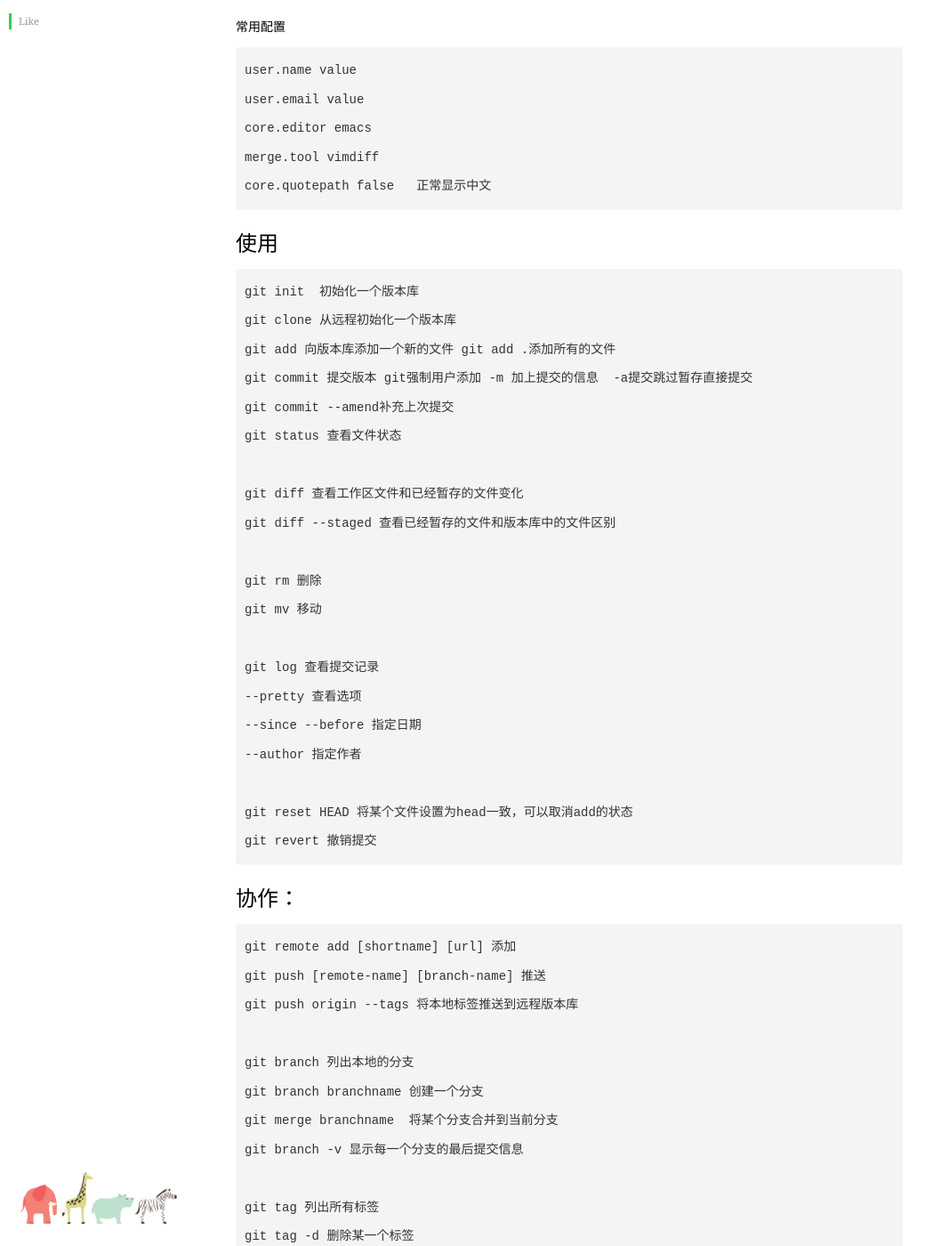
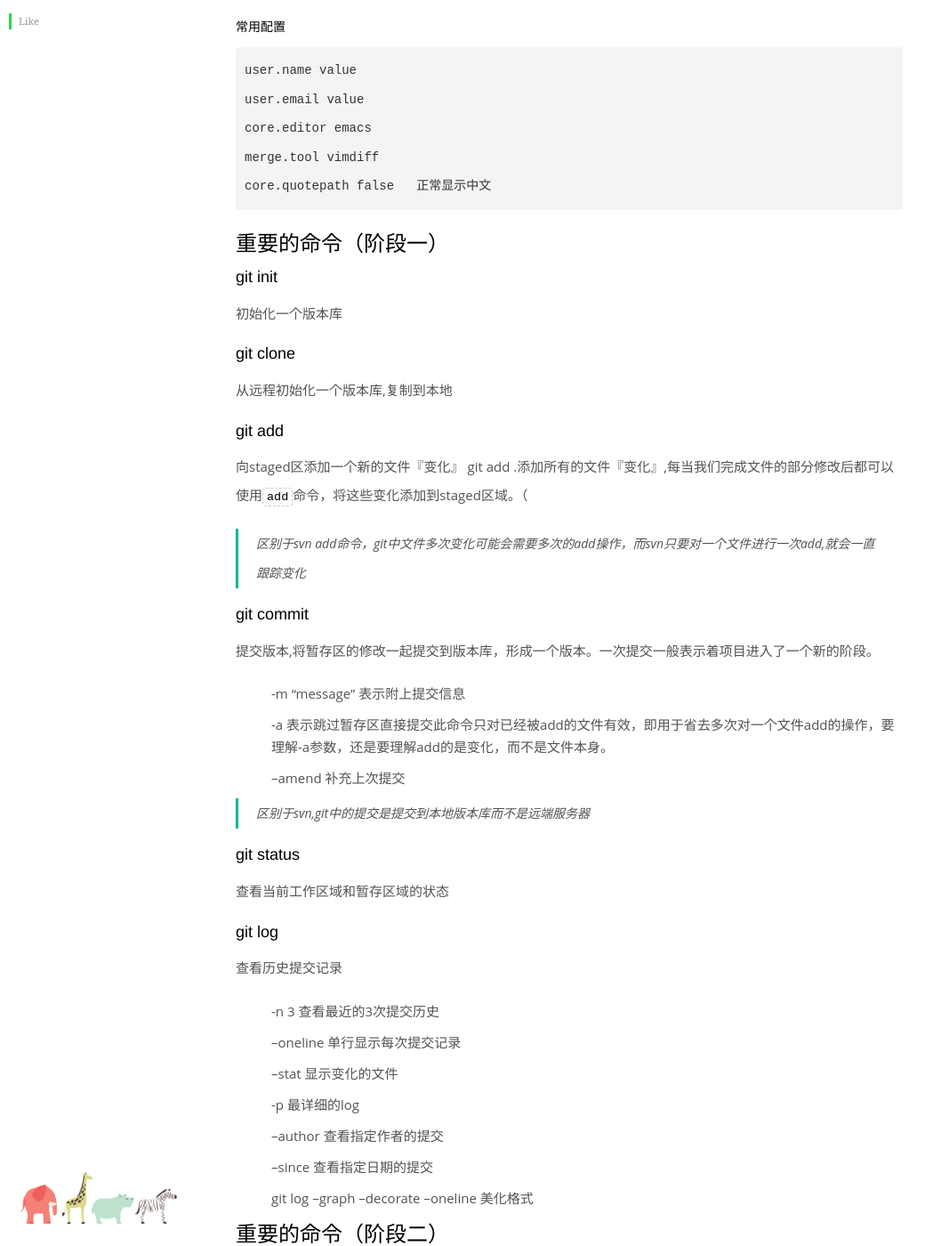
Before and after one commit to leeon/leeon.github.com, a Jekyll site: the page built from note/tool/git.md, in a window 1280 px wide and 1400 px high, scrolled down 1848 px. Shown: the whole window at 89% size, without its empty margins (0-1058 px from the left). Built offline with Jekyll 4.4.1, drawn with Linux system fonts in a browser that asks for light colours; Markdown is read by kramdown in place of the engine named in the settings; comment, search, counter and statistics services are not loaded; some of the changed text lies outside the part shown.

```diff
--- a/note/tool/git.md
+++ b/note/tool/git.md
@@ -57,26 +57,58 @@ Git 中的分支，其实本质上仅仅是个指向 commit 对象的可变指
     merge.tool vimdiff
     core.quotepath false   正常显示中文
 
-###使用
+###重要的命令（阶段一）
 
-    git init  初始化一个版本库
-    git clone 从远程初始化一个版本库
-    git add 向版本库添加一个新的文件 git add .添加所有的文件
-    git commit 提交版本 git强制用户添加 -m 加上提交的信息  -a提交跳过暂存直接提交
-    git commit --amend补充上次提交
-    git status 查看文件状态
+####git init
+初始化一个版本库
+
+####git clone
+从远程初始化一个版本库,复制到本地
+
+####git add
+向staged区添加一个新的文件『变化』 git add .添加所有的文件『变化』,每当我们完成文件的部分修改后都可以使用`add`命令，将这些变化添加到staged区域。（
+
+> 区别于svn add命令，git中文件多次变化可能会需要多次的add操作，而svn只要对一个文件进行一次add,就会一直跟踪变化
+
+####git commit
+提交版本,将暂存区的修改一起提交到版本库，形成一个版本。一次提交一般表示着项目进入了一个新的阶段。
+
++ -m "message"   表示附上提交信息
++ -a 表示跳过暂存区直接提交此命令只对已经被add的文件有效，即用于省去多次对一个文件add的操作，要理解-a参数，还是要理解add的是变化，而不是文件本身。
++ --amend 补充上次提交
+
+> 区别于svn,git中的提交是提交到本地版本库而不是远端服务器
+
+####git status
+查看当前工作区域和暂存区域的状态
+
+####git log
+查看历史提交记录
+
++ -n 3   查看最近的3次提交历史
++ --oneline  单行显示每次提交记录
++ --stat   显示变化的文件
++ -p   最详细的log
++ --author   查看指定作者的提交
++ --since    查看指定日期的提交
++ git log --graph --decorate ﻿--oneline  美化格式
+
+
+###重要的命令（阶段二）
+
+#### git checkout
+
+
+
+
+
+
 
     git diff 查看工作区文件和已经暂存的文件变化
     git diff --staged 查看已经暂存的文件和版本库中的文件区别
 
     git rm 删除
     git mv 移动
-
-    git log 查看提交记录
-    --pretty 查看选项
-    --since --before 指定日期
-    --author 指定作者
-
     git reset HEAD 将某个文件设置为head一致，可以取消add的状态
     git revert 撤销提交
 
```
Also changed, not shown: note/language/javascript.md (+9 -2 lines).
